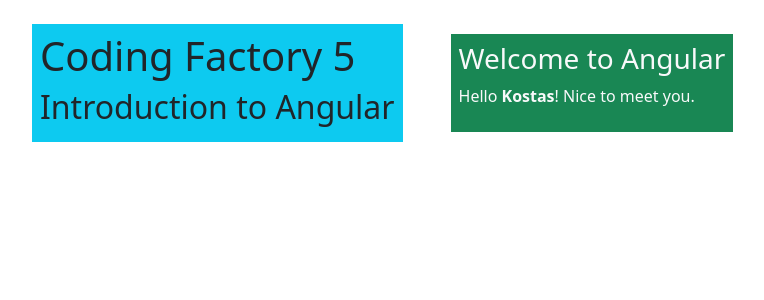
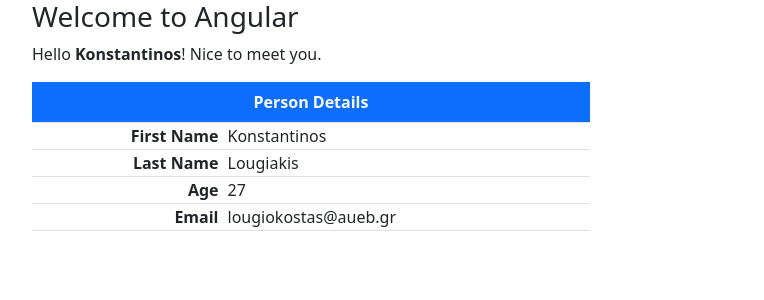
Before and after one commit to KonstantinosLougiakis/angular-introduction, an Angular app: page / in a window 1280 px wide. Shown: the top 300 px of the page, without its empty margins (50-814 px from the left). Built offline with nearby package versions, Linux system fonts and the light colour scheme.

Commit message:
one way binding

```diff
--- a/src/app/app.component.html
+++ b/src/app/app.component.html
@@ -1,12 +1,26 @@
-<div class="container mt-4">
-  <div class="d-flex gap-5 align-items-center">
-    <div class="bg-info p-2">
-      <h1>Coding Factory 5</h1>
-      <h2>Introduction to Angular</h2>
-    </div>
-    <div class="bg-success p-2 text-light">
-      <h3>Welcome to Angular</h3>
-      <p>Hello <strong>Kostas</strong>! Nice to meet you.</p>
-    </div>
-  </div>
+<div class="container">
+    <h3>Welcome to Angular</h3>
+    <p>Hello <strong>{{ name }}</strong>! Nice to meet you.</p>
+
+    <table class="table table-bordered w-50">
+        <caption class="caption-top fw-bold bg-primary text-light text-center">
+        Person Details
+        </caption>
+        <tr>
+        <td class="fw-semibold text-end">First Name</td>
+        <td class="ps-2">{{ person.givenName }}</td>
+        </tr>
+        <tr>
+        <td class="fw-semibold text-end">Last Name</td>
+        <td class="ps-2">{{ person.surName }}</td>
+        </tr>
+        <tr>
+        <td class="fw-semibold text-end">Age</td>
+        <td class="ps-2">{{ person.age }}</td>
+        </tr>
+        <tr>
+        <td class="fw-semibold text-end">Email</td>
+        <td class="ps-2">{{ person.email }}</td>
+        </tr>
+    </table>
 </div>
--- a/src/app/app.component.ts
+++ b/src/app/app.component.ts
@@ -8,5 +8,12 @@ import { Component } from '@angular/core';
   styleUrl: './app.component.css'
 })
 export class AppComponent {
-  title = 'angular-introduction';
+  name = 'Konstantinos';
+
+  person = {
+    givenName: 'Konstantinos',
+    surName: 'Lougiakis',
+    age: 27,
+    email: 'lougiokostas@aueb.gr'
+  };
 }
```
Also changed, not shown: 1 other file (tests, documents, lock files or other folders).
